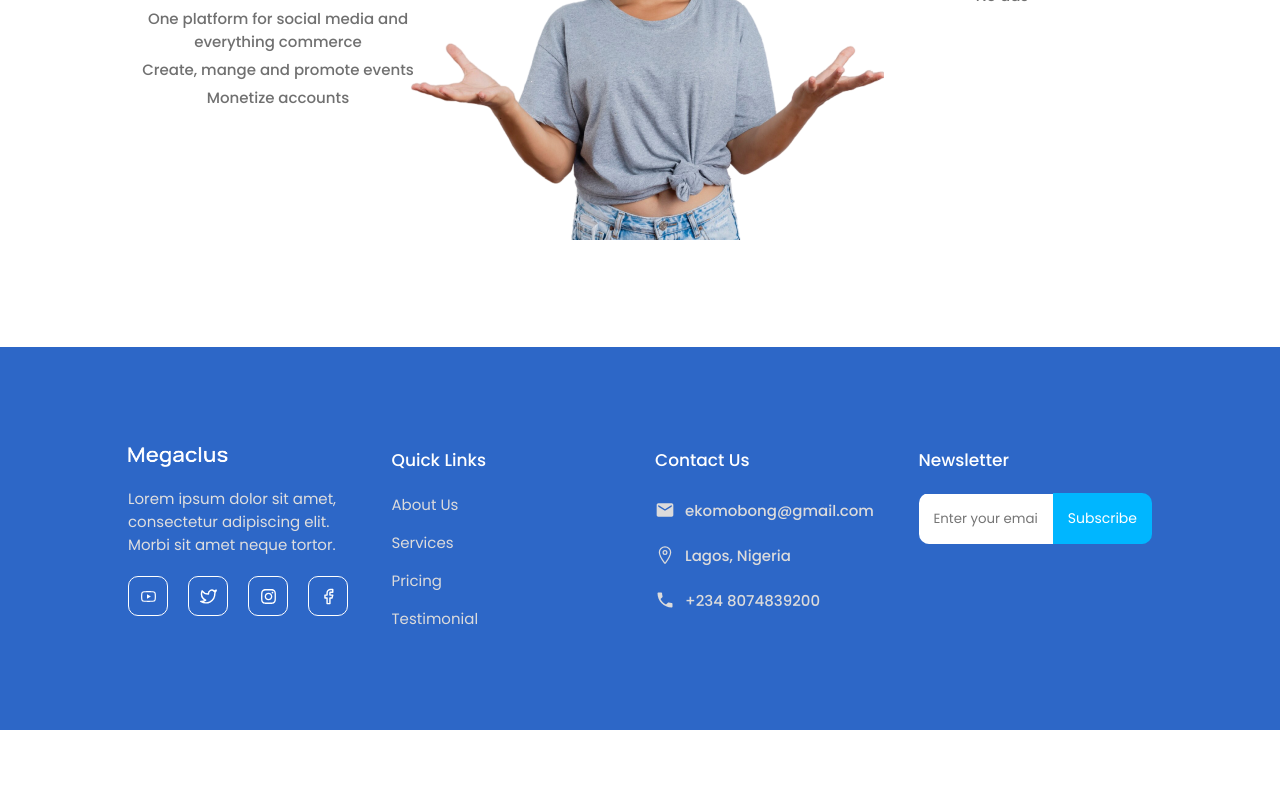
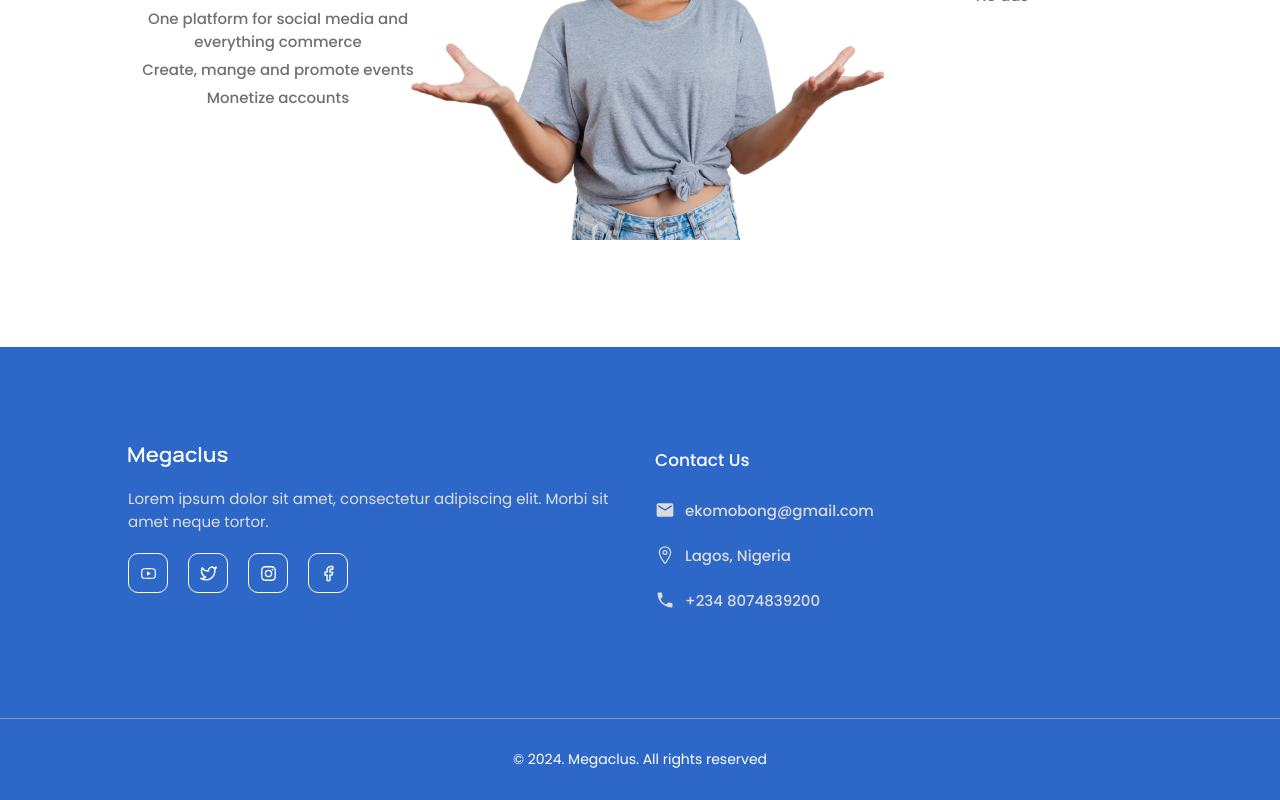
Before and after one commit to ugonna-onyejekwe/megaclus, a React (Vite) app: page / in a window 1280 px wide. Shown: the part 1236-2036 px from the top of the page. Before the commit the page ends 1966 px from the top, so only its background shows below. Built offline with nearby package versions, Linux system fonts and the light colour scheme.

Commit message:
Added copy right section

```diff
--- a/src/components/footer/footer.jsx
+++ b/src/components/footer/footer.jsx
@@ -43,16 +43,6 @@ export const Footer = () => {
         </div>
 
         <div className="box">
-          <h3>quick links</h3>
-          <div className="links">
-            <a href="#">about us</a>
-            <a href="#">services</a>
-            <a href="#">pricing</a>
-            <a href="#">testimonial</a>
-          </div>
-        </div>
-
-        <div className="box">
           <h3>contact us</h3>
 
           <div className="txt_con">
@@ -78,15 +68,10 @@ export const Footer = () => {
             </div>
           </div>
         </div>
+      </div>
 
-        <div className="box">
-          <h3>newsletter</h3>
-
-          <div className="input_con">
-            <input type="email" placeholder="Enter your email" />
-            <button>subscribe</button>
-          </div>
-        </div>
+      <div className="copyright">
+        <p>&copy; 2024. Megaclus. All rights reserved</p>
       </div>
     </footer>
   );
--- a/src/components/footer/footer.scss
+++ b/src/components/footer/footer.scss
@@ -2,12 +2,12 @@
 
 footer {
   background: $primary_color;
-  padding: 100px 0;
 
   .container {
     display: grid;
     gap: 30px;
-    grid-template-columns: repeat(4, 1fr);
+    grid-template-columns: repeat(2, 1fr);
+    padding: 100px 0;
 
     .box {
       flex: 1;
@@ -61,26 +61,6 @@ footer {
       }
 
       &:nth-child(2) {
-        .links {
-          display: flex;
-          flex-direction: column;
-          gap: 15px;
-
-          a {
-            text-transform: capitalize;
-            font-size: 15px;
-            color: rgb(220, 219, 219);
-            transition: 0.4s ease;
-            font-weight: 400;
-
-            &:hover {
-              color: white;
-            }
-          }
-        }
-      }
-
-      &:nth-child(3) {
         .txt_con {
           display: flex;
           flex-direction: column;
@@ -103,46 +83,24 @@ footer {
           }
         }
       }
-
-      &:nth-child(4) {
-        .input_con {
-          display: flex;
-          align-items: center;
-          border-radius: 10px;
-          overflow: hidden;
-          max-width: 350px;
-          width: 100%;
-
-          input {
-            background: white;
-            border: none;
-            outline: none;
-            padding: 15px;
-            flex: 1;
-            width: 100%;
-            border-radius: 0;
-          }
-
-          button {
-            background: #00b6ff;
-            border-radius: 0;
-            padding: 15px;
-            flex: 0.3;
-          }
-        }
-      }
-    }
-
-    @media (max-width: 1200px) {
-      grid-template-columns: repeat(3, 1fr);
-    }
-
-    @media (max-width: 1024px) {
-      grid-template-columns: repeat(2, 1fr);
     }
 
     @media (max-width: 768px) {
       grid-template-columns: 1fr;
     }
   }
+
+  .copyright {
+    border-top: 1px solid rgb(150, 149, 149);
+    padding: 30px 0;
+    display: flex;
+    align-items: center;
+    justify-content: center;
+
+    p {
+      color: white;
+      font-weight: 400;
+      font-size: 14px;
+    }
+  }
 }
```
